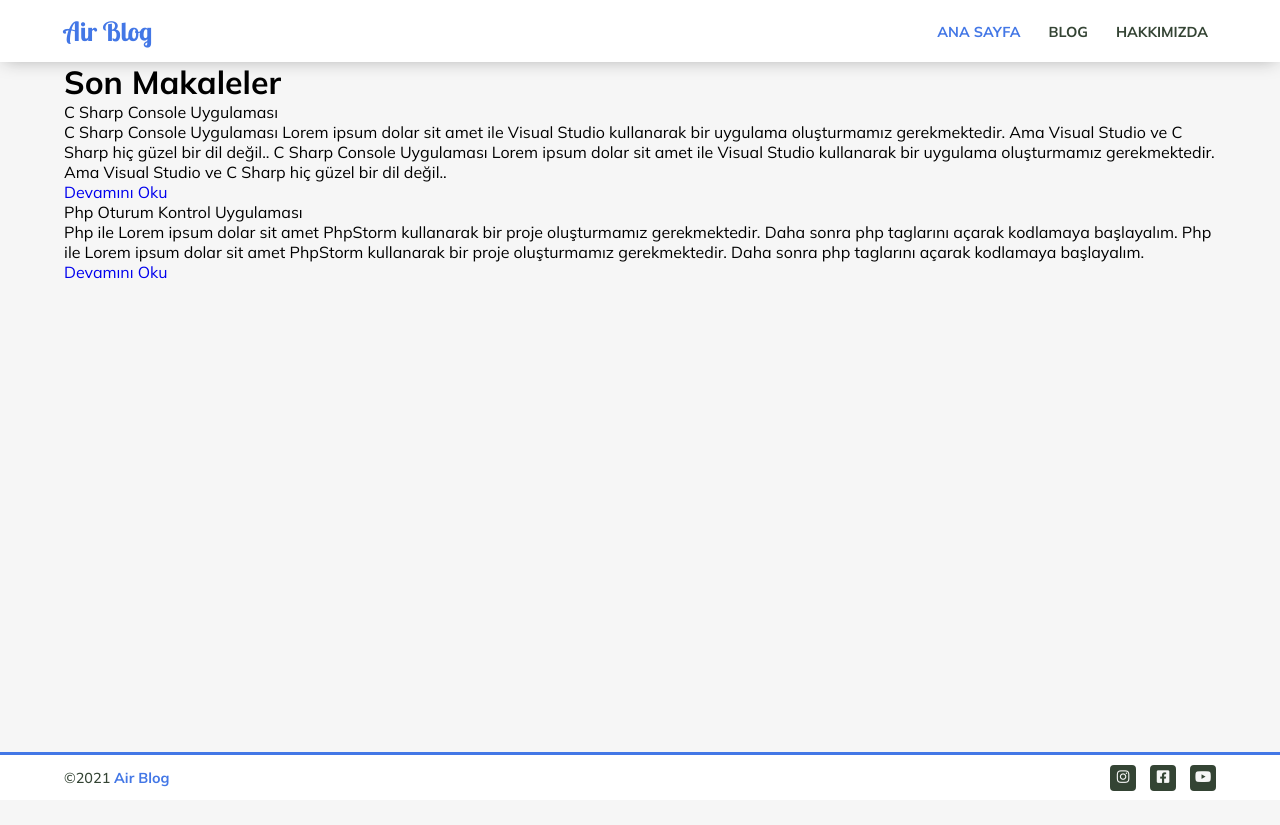
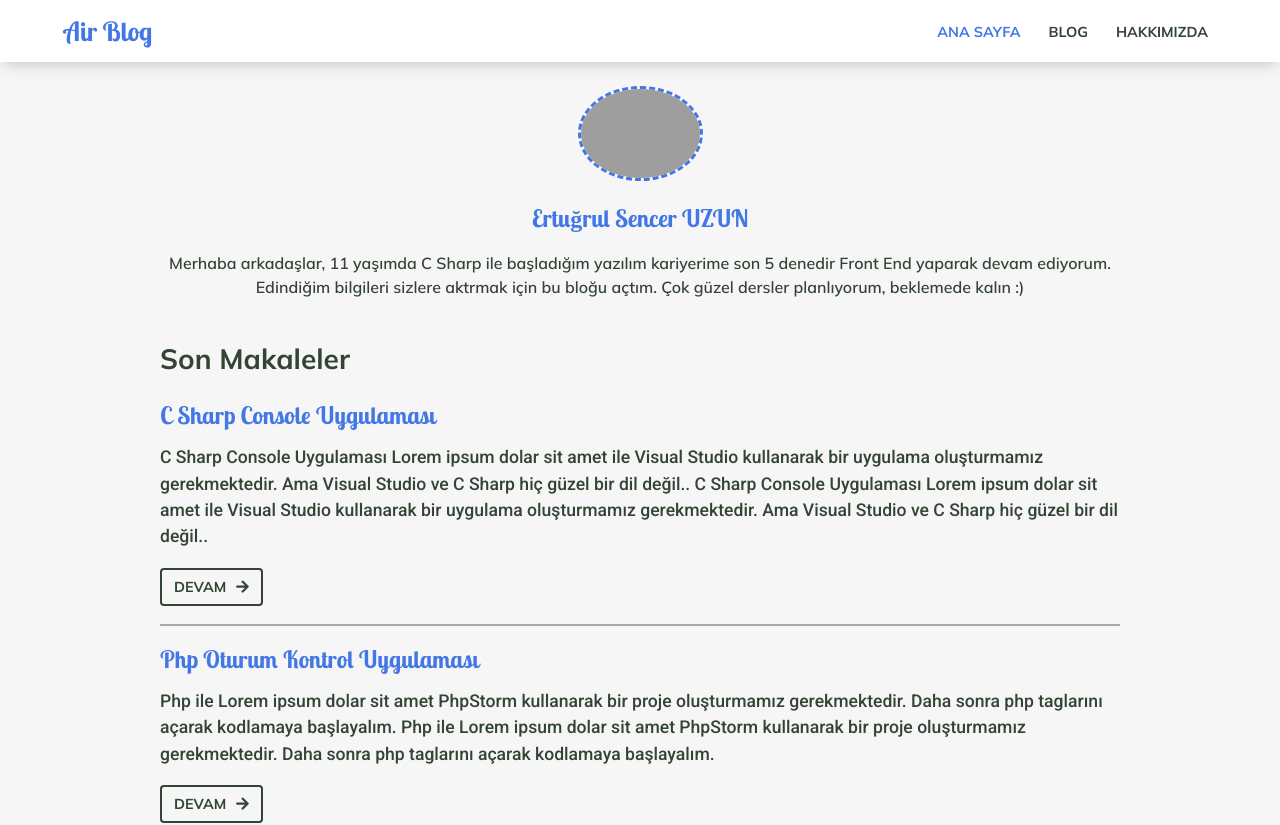
Before and after one commit to ertugrulsencer/air-blog, a Vue app: page / in a window 1280 px wide. Shown: the top 825 px of the page. Before the commit the page ends 800 px from the top, so only its background shows below. Built offline with nearby package versions, Linux system fonts and the light colour scheme; grey boxes are pictures that could not be loaded.

Commit message:
Home page designed and Vuex entegrated

```diff
--- a/src/assets/scss/_app.scss
+++ b/src/assets/scss/_app.scss
@@ -20,7 +20,8 @@ body {
   height: 100%;
   main {
     min-height: calc(100% - (62px + 48px));
-    .container {
+    .container,
+    .container-slim {
       height: 100%;
     }
   }
--- a/src/assets/scss/_globals.scss
+++ b/src/assets/scss/_globals.scss
@@ -4,3 +4,7 @@
   margin-left: auto;
   margin-right: auto;
 }
+.container-slim {
+  @extend .container;
+  width: 75%;
+}
--- /dev/null
+++ b/src/components/BlogList.vue
@@ -0,0 +1,97 @@
+<template>
+  <section class="articles">
+    <div class="container-slim">
+      <article
+        class="article"
+        v-for="(article, index) in articleList"
+        :key="index"
+      >
+        <header class="article-header">
+          <router-link class="article-header" :to="`/post/${article.key}`">
+            {{ article.header }}
+          </router-link>
+        </header>
+        <p class="article-description">
+          {{ article.description }}
+        </p>
+        <router-link :to="`/post/${article.key}`" class="btn-next">
+          Devam
+          <i class="fas fa-arrow-right icon"></i>
+        </router-link>
+      </article>
+    </div>
+  </section>
+</template>
+
+<script>
+export default {
+  name: "BlogList",
+  props: {
+    isRecently: {
+      type: Boolean,
+      defult: false,
+    },
+  },
+  computed: {
+    articleList() {
+      if (this.isRecently) {
+        return this.$store.getters.recentlyAddedBlog;
+      } else {
+        return this.$store.getters.blogList;
+      }
+    },
+  },
+  created() {
+    this.$store.dispatch("getBlogList");
+  },
+};
+</script>
+
+<style lang="scss" scoped>
+.articles {
+  padding: calc(24px - 18px) 0;
+}
+.article {
+  padding: 18px 0;
+  &:not(:last-child) {
+    border-bottom: 2px solid var(--gray);
+  }
+  .article-header {
+    font-weight: 600;
+    font-size: 1.5rem;
+    color: var(--primary);
+    margin-bottom: 14px;
+    font-family: "Lobster Two";
+  }
+  .article-description {
+    line-height: 150%;
+    font-size: 1.1rem;
+    font-weight: 500;
+    color: var(--dark);
+    font-family: "Roboto";
+  }
+  .btn-next {
+    display: inline-block;
+    border: 2px solid var(--dark);
+    padding: 8px 12px;
+    font-weight: 700;
+    font-size: 0.9rem;
+    color: var(--dark);
+    border-radius: 4px;
+    margin-top: 18px;
+    text-transform: uppercase;
+    transition: all 300ms cubic-bezier(0.445, 0.05, 0.55, 0.95);
+    .icon {
+      margin-left: 6px;
+      transition: all 300ms cubic-bezier(0.445, 0.05, 0.55, 0.95);
+    }
+    &:hover {
+      color: var(--primary);
+      border-color: var(--primary);
+      .icon {
+        margin-left: 10px;
+      }
+    }
+  }
+}
+</style>
--- /dev/null
+++ b/src/components/PersonalInfo.vue
@@ -0,0 +1,51 @@
+<template>
+  <div class="container-slim">
+    <header class="persanel-info">
+      <div class="persanel-avatar">
+        <img :src="persanel.avatar" width="125" alt="avatar" />
+      </div>
+      <strong class="persanel-name"> {{ persanel.name }} </strong>
+      <p class="persanel-about">{{ persanel.about }}</p>
+    </header>
+  </div>
+</template>
+
+<script>
+export default {
+  props: {
+    persanel: {
+      type: Object,
+      require: true,
+    },
+  },
+};
+</script>
+
+<style lang="scss" scoped>
+@import "@/assets/scss/_mixins.scss";
+header.persanel-info {
+  @include flex(center, center, column);
+  .persanel {
+    &-avatar {
+      margin: 24px 0 0;
+      img {
+        border: 3.5px dashed var(--primary);
+        border-radius: 50%;
+      }
+    }
+    &-name {
+      margin: 18px 0;
+      font-size: 1.5rem;
+      color: var(--primary);
+      font-family: "Lobster Two";
+    }
+    &-about {
+      margin-bottom: 18px;
+      text-align: center;
+      line-height: 150%;
+      font-weight: 600;
+      color: var(--dark);
+    }
+  }
+}
+</style>
--- a/src/store/index.js
+++ b/src/store/index.js
@@ -1,11 +1,15 @@
 import Vue from "vue";
 import Vuex from "vuex";
-
+import blog from "./modules/blog";
+import personal from "./modules/personal";
 Vue.use(Vuex);
 
 export default new Vuex.Store({
   state: {},
   mutations: {},
   actions: {},
-  modules: {},
+  modules: {
+    blog,
+    personal,
+  },
 });
--- /dev/null
+++ b/src/store/modules/blog.js
@@ -0,0 +1,59 @@
+const state = {
+  blogList: [],
+};
+const getters = {
+  blogList(state) {
+    return state.blogList;
+  },
+  recentlyAddedBlog(state) {
+    return state.blogList.slice(0, 3);
+  },
+};
+const mutations = {
+  updateBlogList(state, blog) {
+    state.blogList = blog;
+  },
+};
+const actions = {
+  getBlogList(context) {
+    let data = [
+      {
+        key: "-jiuy9Yh98hg7tyG",
+        header: "C Sharp Console Uygulaması",
+        description:
+          "C Sharp Console Uygulaması Lorem ipsum dolar sit amet ile Visual Studio kullanarak bir uygulama oluşturmamız gerekmektedir. Ama Visual Studio ve C Sharp hiç güzel bir dil değil.. C Sharp Console Uygulaması Lorem ipsum dolar sit amet ile Visual Studio kullanarak bir uygulama oluşturmamız gerekmektedir. Ama Visual Studio ve C Sharp hiç güzel bir dil değil..",
+      },
+      {
+        key: "-jiuy9Yh98hg7tyG",
+        header: "Php Oturum Kontrol Uygulaması",
+        description:
+          "Php ile Lorem ipsum dolar sit amet PhpStorm kullanarak bir proje oluşturmamız gerekmektedir. Daha sonra php taglarını açarak kodlamaya başlayalım. Php ile Lorem ipsum dolar sit amet PhpStorm kullanarak bir proje oluşturmamız gerekmektedir. Daha sonra php taglarını açarak kodlamaya başlayalım. ",
+      },
+      {
+        key: "-jiuy9Yh98hg7tyG",
+        header: "C Sharp Console Uygulaması",
+        description:
+          "C Sharp Console Uygulaması Lorem ipsum dolar sit amet ile Visual Studio kullanarak bir uygulama oluşturmamız gerekmektedir. Ama Visual Studio ve C Sharp hiç güzel bir dil değil.. C Sharp Console Uygulaması Lorem ipsum dolar sit amet ile Visual Studio kullanarak bir uygulama oluşturmamız gerekmektedir. Ama Visual Studio ve C Sharp hiç güzel bir dil değil..",
+      },
+      {
+        key: "-jiuy9Yh98hg7tyG",
+        header: "Php Oturum Kontrol Uygulaması",
+        description:
+          "Php ile Lorem ipsum dolar sit amet PhpStorm kullanarak bir proje oluşturmamız gerekmektedir. Daha sonra php taglarını açarak kodlamaya başlayalım. Php ile Lorem ipsum dolar sit amet PhpStorm kullanarak bir proje oluşturmamız gerekmektedir. Daha sonra php taglarını açarak kodlamaya başlayalım. ",
+      },
+      {
+        key: "-jiuy9Yh98hg7tyG",
+        header: "C Sharp Console Uygulaması",
+        description:
+          "C Sharp Console Uygulaması Lorem ipsum dolar sit amet ile Visual Studio kullanarak bir uygulama oluşturmamız gerekmektedir. Ama Visual Studio ve C Sharp hiç güzel bir dil değil.. C Sharp Console Uygulaması Lorem ipsum dolar sit amet ile Visual Studio kullanarak bir uygulama oluşturmamız gerekmektedir. Ama Visual Studio ve C Sharp hiç güzel bir dil değil..",
+      },
+    ];
+    context.commit("updateBlogList", data);
+  },
+};
+export default {
+  state,
+  getters,
+  mutations,
+  actions,
+};
--- /dev/null
+++ b/src/store/modules/personal.js
@@ -0,0 +1,32 @@
+const state = {
+  informations: {},
+};
+const getters = {
+  personalInfo(state) {
+    return state.informations;
+  },
+};
+const mutations = {
+  setInfo(state, data) {
+    state.informations = data;
+  },
+};
+const actions = {
+  getInfo(context) {
+    let data = {
+      name: "Ertuğrul Sencer UZUN",
+      about:
+        "Merhaba arkadaşlar, 11 yaşımda C Sharp ile başladığım yazılım kariyerime son 5 denedir Front End yaparak devam ediyorum. Edindiğim bilgileri sizlere aktrmak için bu bloğu açtım. Çok güzel dersler planlıyorum, beklemede kalın :)",
+      avatar:
+        "https://ertugrulsencer.github.io/sencertugrul.com/images/avatar.jpg",
+    };
+    context.commit("setInfo", data);
+  },
+};
+
+export default {
+  state,
+  getters,
+  mutations,
+  actions,
+};
--- a/src/views/Blog.vue
+++ b/src/views/Blog.vue
@@ -7,7 +7,9 @@
 </template>
 
 <script>
-export default {};
+export default {
+  name: "Blog",
+};
 </script>
 
 <style lang="scss" scoped></style>
--- a/src/views/Home.vue
+++ b/src/views/Home.vue
@@ -1,50 +1,40 @@
 <template>
   <main>
-    <div class="container">
-      <h1>Son Makaleler</h1>
-      <section class="articles">
-        <article v-for="(article, index) in articleList" :key="index">
-          <header class="article-header">
-            {{ article.header }}
-          </header>
-          <p class="article-description">
-            {{ article.description }}
-          </p>
-          <router-link :to="`/post/${article.key}`" class="btn-next">
-            Devamını Oku
-          </router-link>
-        </article>
-      </section>
+    <PersonalInfo :persanel="personalInfo" />
+    <div class="container-slim">
+      <h1 class="header-text">Son Makaleler</h1>
     </div>
+    <BlogList :isRecently="true" />
   </main>
 </template>
 
 <script>
+import BlogList from "@/components/BlogList";
+import PersonalInfo from "@/components/PersonalInfo";
 export default {
   name: "Home",
-  components: {},
-  data() {
-    return {
-      articleList: [
-        {
-          key: "-jiuy9Yh98hg7tyG",
-          header: "C Sharp Console Uygulaması",
-          description:
-            "C Sharp Console Uygulaması Lorem ipsum dolar sit amet ile Visual Studio kullanarak bir uygulama oluşturmamız gerekmektedir. Ama Visual Studio ve C Sharp hiç güzel bir dil değil.. C Sharp Console Uygulaması Lorem ipsum dolar sit amet ile Visual Studio kullanarak bir uygulama oluşturmamız gerekmektedir. Ama Visual Studio ve C Sharp hiç güzel bir dil değil..",
-        },
-        {
-          key: "-jiuy9Yh98hg7tyG",
-          header: "Php Oturum Kontrol Uygulaması",
-          description:
-            "Php ile Lorem ipsum dolar sit amet PhpStorm kullanarak bir proje oluşturmamız gerekmektedir. Daha sonra php taglarını açarak kodlamaya başlayalım. Php ile Lorem ipsum dolar sit amet PhpStorm kullanarak bir proje oluşturmamız gerekmektedir. Daha sonra php taglarını açarak kodlamaya başlayalım. ",
-        },
-      ],
-    };
+  components: {
+    BlogList,
+    PersonalInfo,
+  },
+  computed: {
+    personalInfo() {
+      return this.$store.getters.personalInfo;
+    },
   },
   metaInfo: {
     title: "Ana Sayfa",
   },
+  created() {
+    this.$store.dispatch("getInfo");
+  },
 };
 </script>
 
-<style lang="scss" scoped></style>
+<style lang="scss" scoped>
+.header-text {
+  margin-top: 24px;
+  font-size: 1.75rem;
+  color: var(--dark);
+}
+</style>
```
